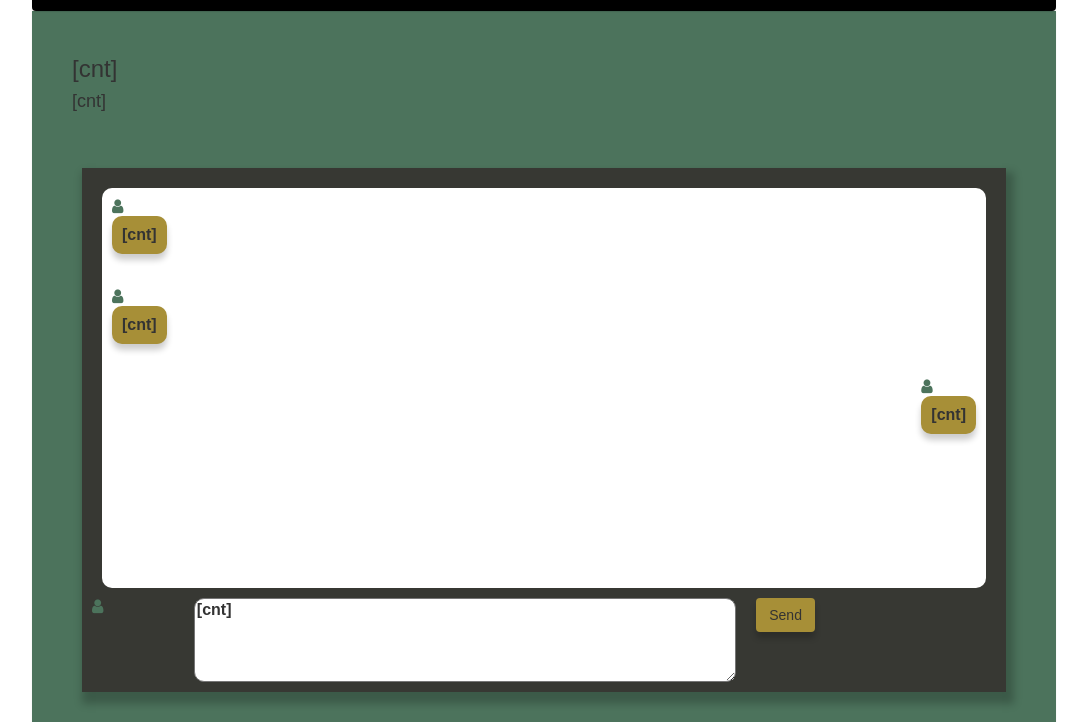
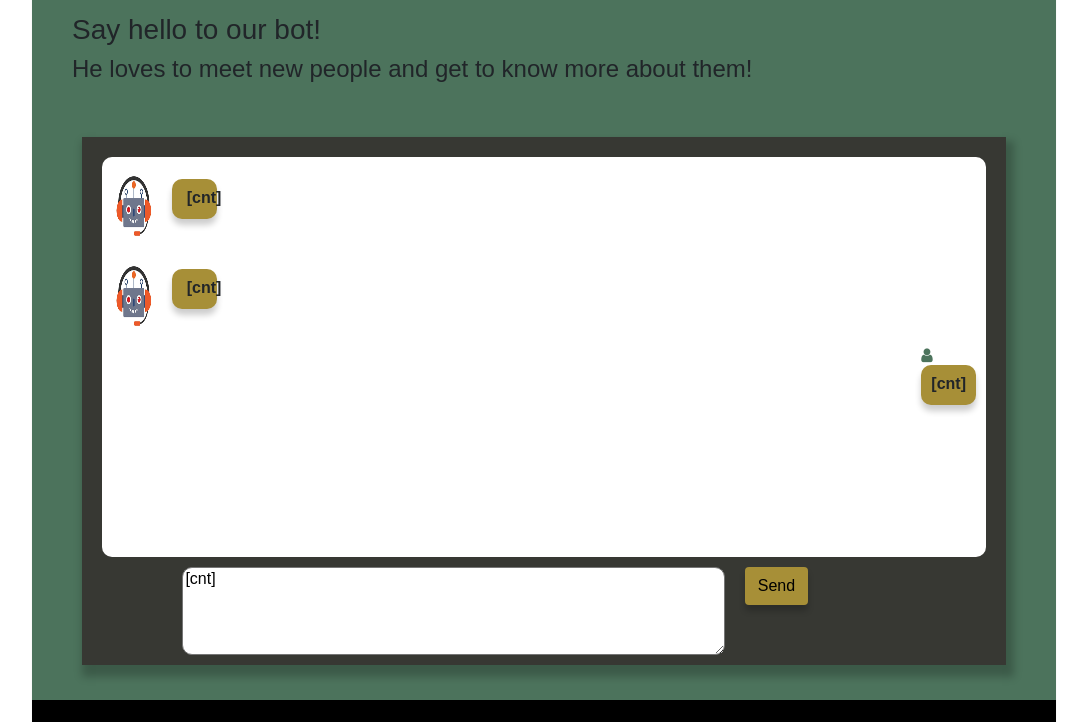
Before and after one commit to maritur/ChatBot, a plain HTML site: page frontend/src/chat-window.html in a window 1280 px wide. Shown: the part 100-822 px from the top of the page, without its empty margins (96-1183 px from the left). Drawn offline with nearby package versions, Linux system fonts and the light colour scheme.

Commit message:
added bot icon (#8)

```diff
--- a/frontend/src/chat-window.html
+++ b/frontend/src/chat-window.html
@@ -2,29 +2,30 @@
 <head>
     <meta charset="utf-8"/>
     <title>ChatBot Home</title>
-    <link href="style.css" rel="stylesheet"/>
+    <link href="style.css" type="text/css" rel="stylesheet"/>
+    <meta name="viewport" content="width=device-width, initial-scale=1">
     <!-- FONT AWESOME ICONS  -->
     <link rel="stylesheet" href="https://cdnjs.cloudflare.com/ajax/libs/font-awesome/4.7.0/css/font-awesome.min.css">
     <!-- GOOGLE FONTS  -->
     <link href='http://fonts.googleapis.com/css?family=Open+Sans+Condensed:300' rel='stylesheet' type='text/css'/>
     <link href='http://fonts.googleapis.com/css?family=Lobster' rel='stylesheet' type='text/css'/>
     <!-- BOOTSTRAP -->
-    <link rel="stylesheet" href="https://maxcdn.bootstrapcdn.com/bootstrap/3.3.7/css/bootstrap.min.css">
+    <link rel="stylesheet" href="https://maxcdn.bootstrapcdn.com/bootstrap/4.1.3/css/bootstrap.min.css">
 </head>
 
 <body>
 
 <header class="pt-1 pb-1 navbar">
-    <h1 class="site-name text-center">[cnt]</h1>
-    <i class="fa fa-icon">[cnt]</i>
-    <img src="link">
+    <h1 class="site-name text-center">ChatBot Trolly</h1>
+    <!--<i class="fa fa-icon">[cnt]</i>-->
+    <img src="bot.png">
 </header>
 
 
 <main class="main">
-    <h3>[cnt]</h3>
+    <h3>Say hello to our bot!</h3>
     <section>
-        <h4>[cnt]</h4>
+        <h4>He loves to meet new people and get to know more about them!</h4>
     </section>
     <br><br>
 
@@ -34,22 +35,24 @@
 
     <section class="conversation">
         <section class="msg-view" id="msg-view">
-            <section class="message-incoming"><i class="fa fa-user user-icon"></i>
-                <p class="text-message">[cnt]</p></section>
+            <section class="message-incoming row align-items-center">
+                <img class="col-5" src="bot.png">
+                <p class="col-3 text-message">[cnt]</p></section>
             <br><br><br><br><br>
 
-            <section class="message-incoming"><i class="fa fa-user user-icon"></i>
-                <p class="text-message">[cnt]</p></section>
+            <section class="message-incoming row align-items-center">
+                <img class="col-5" src="bot.png">
+                <p class="col-3 text-message">[cnt]</p></section>
             <br><br><br><br><br>
 
-            <section class="message-outgoing" ><i class="fa fa-user user-icon"></i>
+            <section class="message-outgoing ">
+                <i class="fa fa-user user-icon"></i>
                 <p class="text-message">[cnt]</p></section>
             <br><br><br><br><br>
         </section>
 
 
         <section class="msg-input">
-            <i class="fa fa-user user-icon"></i>
 
             <script>
                 function send_message() {
@@ -65,11 +68,11 @@
                     uMessage.innerHTML = new_message;
 
                     uIcon.classList.add("fa", "fa-user", "user-icon");
-                    for (var i=0; i<5; i+=1) {
+                    for (var i = 0; i < 5; i += 1) {
                         chatWindow.appendChild(document.createElement("br"));
                     }
 
-                    chatWindow.scrollTop = chatWindow.scrollHeight-chatWindow.clientHeight;
+                    chatWindow.scrollTop = chatWindow.scrollHeight - chatWindow.clientHeight;
 
                     recieve_message(new_message);
                 }
@@ -82,10 +85,10 @@
                     var parsedQuestion = parseMessage(trimmedQuestion);
 
                     request.onreadystatechange = () => {
-                        if(request.readyState === 4 && request.status === 200) {
+                        if (request.readyState === 4 && request.status === 200) {
                             if (type === "?") {
                                 var response = JSON.parse(request.responseText);
-                            if (typeof(response) === "string") outputIncomingMessage(possibilities);
+                                if (typeof (response) === "string") outputIncomingMessage(possibilities);
                                 else {
                                     var possibilities = response;
                                     var {subject, relation, complement} = parsedQuestion;
@@ -95,8 +98,7 @@
                                         else if (complement === "_") outputIncomingMessage(`${subject} ${relation} ${possibilities[i]}.`);
                                     }
                                 }
-                          }
-                          else outputIncomingMessage(request.responseText);
+                            } else outputIncomingMessage(request.responseText);
                         }
                     }
 
--- a/frontend/src/style.css
+++ b/frontend/src/style.css
@@ -7,6 +7,12 @@ body {
 
 .user-icon, .user-icon::before {
     color: #4c735c;
+}
+
+img {
+    width: 80px;
+    height: 80px;
+    border-radius: 40px;
 }
 
 .btn {
@@ -64,6 +70,7 @@ section::-webkit-scrollbar-thumb:hover {
 .text-message {
     box-shadow: 0 6px 6px 0 rgba(0, 0, 0, 0.20);
     border-radius: 10px;
+    height: 40px;
     padding: 10px;
     background-color: #a78f37;
 }
```
Also changed, not shown: frontend/src/bot.png (added). Lines whose indentation alone changed are shown as unchanged.
